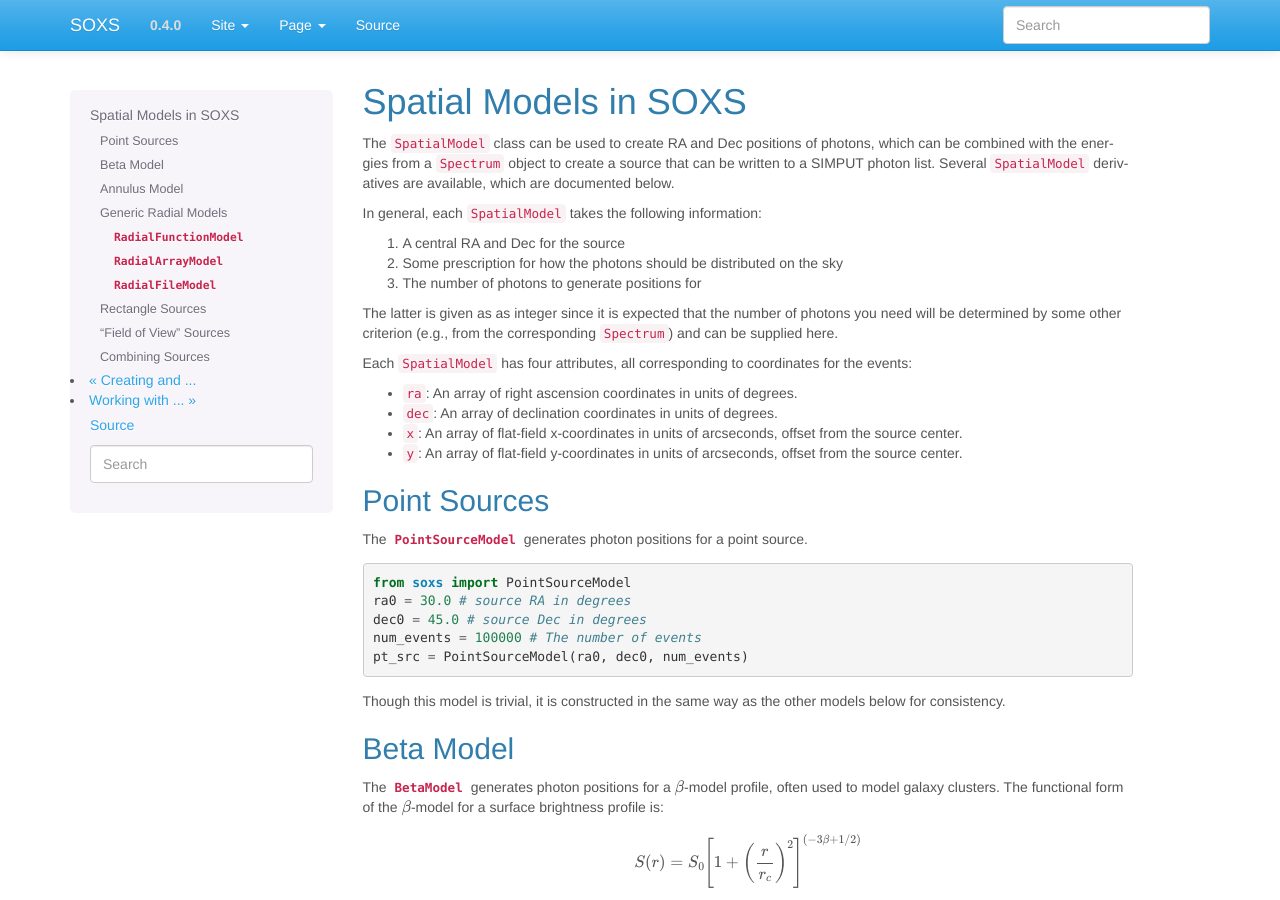
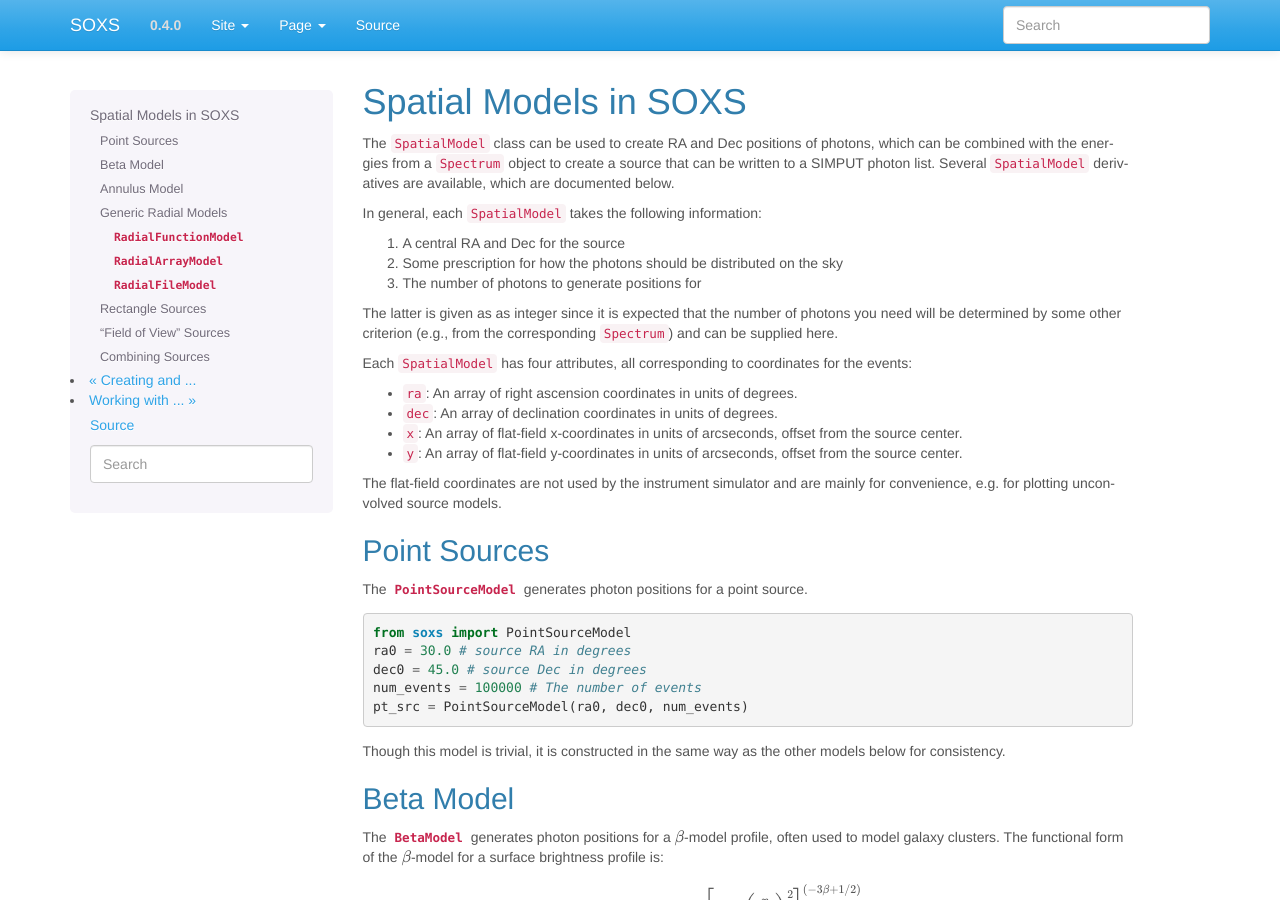
Before and after one commit to lynx-x-ray-observatory/soxs, a Sphinx documentation site: the page built from doc/source/python/spatial.rst, in a window 1280 px wide and 900 px high. Built offline with Sphinx 7.4.7, drawn with Linux system fonts in a browser that asks for light colours.

Commit message:
Adding a note about flat-field coordinates

```diff
--- a/doc/source/python/spatial.rst
+++ b/doc/source/python/spatial.rst
@@ -22,6 +22,9 @@ Each ``SpatialModel`` has four attributes, all corresponding to coordinates for
 * ``dec``: An array of declination coordinates in units of degrees.
 * ``x``:  An array of flat-field x-coordinates in units of arcseconds, offset from the source center.
 * ``y``:  An array of flat-field y-coordinates in units of arcseconds, offset from the source center.
+
+The flat-field coordinates are not used by the instrument simulator and are mainly for convenience, e.g.
+for plotting unconvolved source models.
 
 Point Sources
 -------------
```
